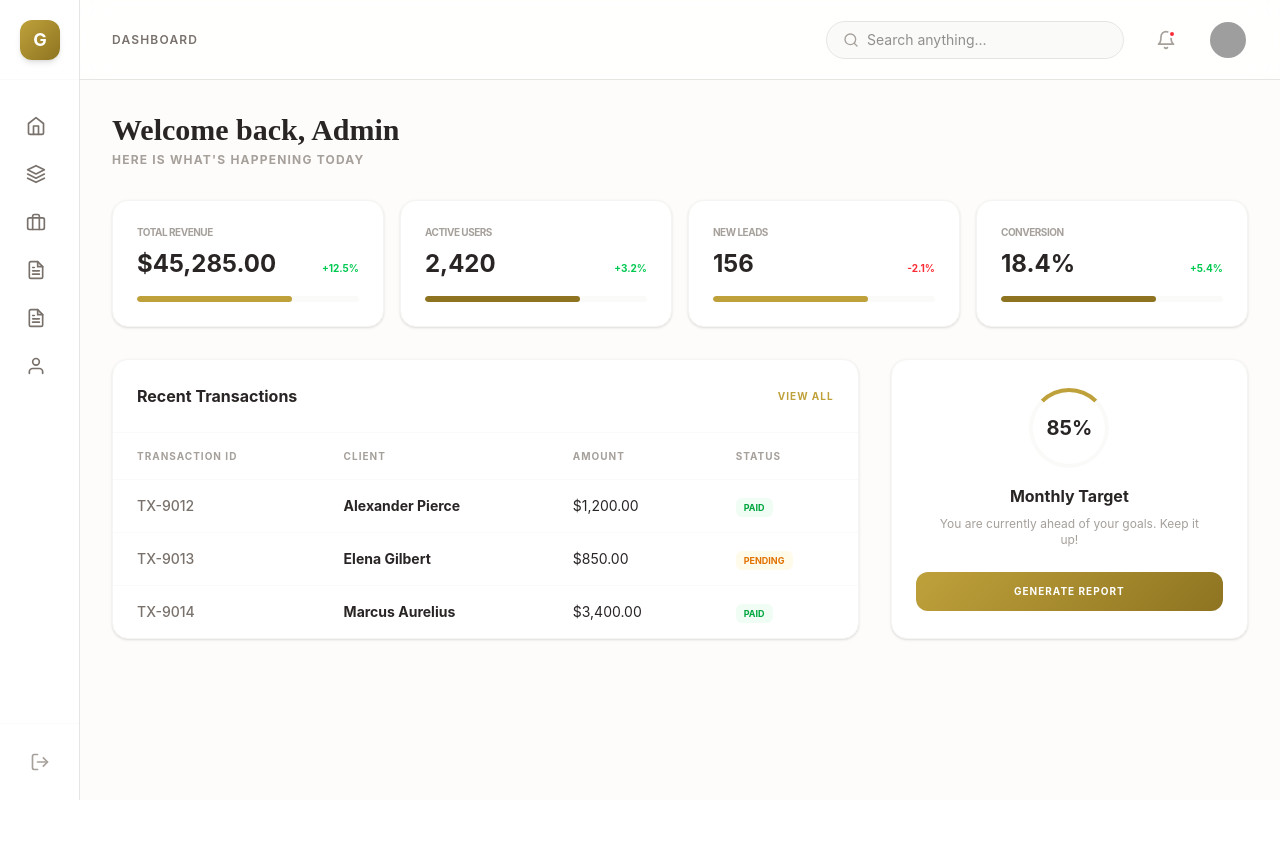
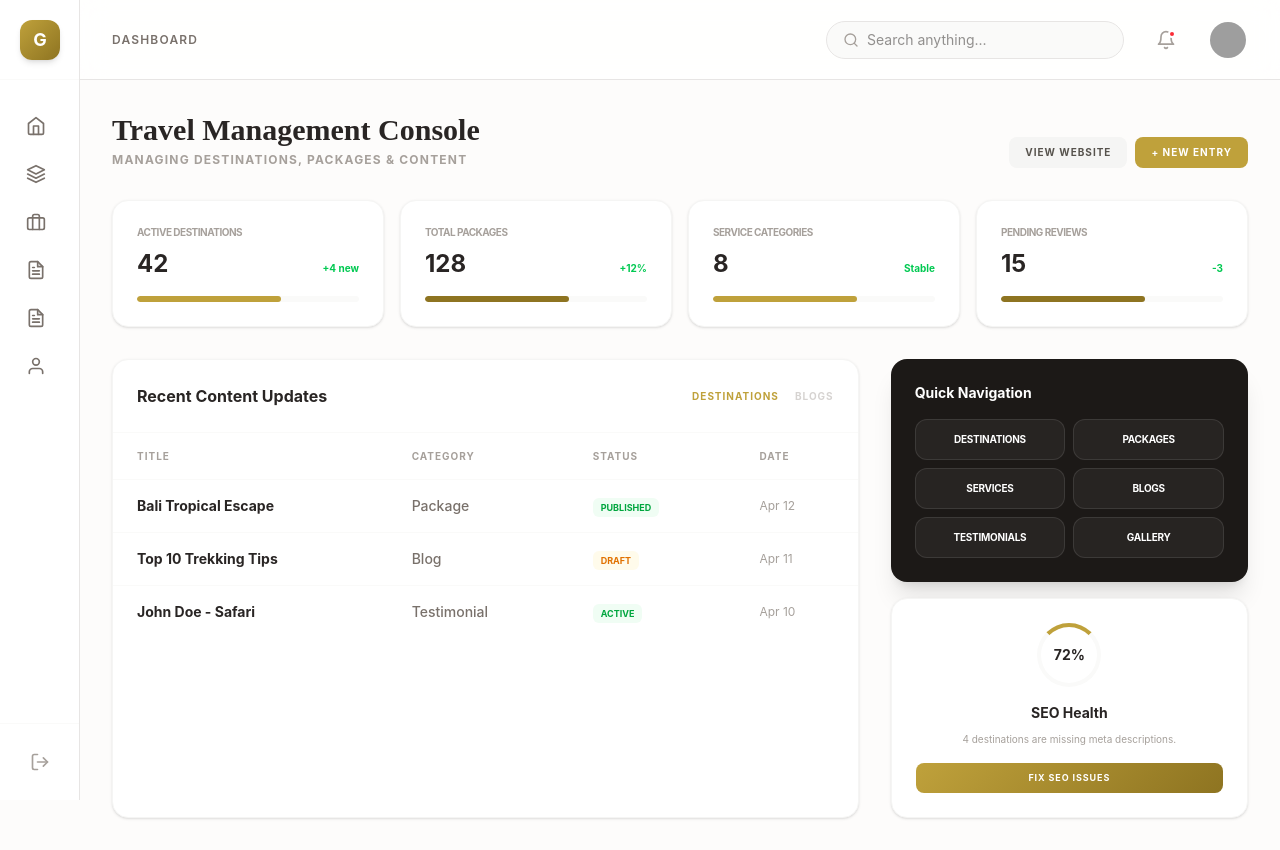
Before and after one commit to Ishwar70/client_project_01, a React (Vite) app: page /admin in a window 1280 px wide. Before the commit the page ends 800 px from the top, so only its background shows below. Built offline with nearby package versions, Linux system fonts and the light colour scheme; no server answers; sample sign-in values are in the browser's storage; grey boxes are pictures that could not be loaded.

Commit message:
dashbaord

```diff
--- a/src/admin/DashboardContent.jsx
+++ b/src/admin/DashboardContent.jsx
@@ -4,27 +4,37 @@ const GOLD = "#BFA13B";
 const DARK = "#8e7421";
 
 const DashboardContent = () => {
+  // Updated Stats to reflect your travel project data
   const stats = [
-    { label: "Total Revenue", value: "$45,285.00", growth: "+12.5%", color: GOLD },
-    { label: "Active Users", value: "2,420", growth: "+3.2%", color: DARK },
-    { label: "New Leads", value: "156", growth: "-2.1%", color: GOLD },
-    { label: "Conversion", value: "18.4%", growth: "+5.4%", color: DARK },
+    { label: "Active Destinations", value: "42", growth: "+4 new", color: GOLD },
+    { label: "Total Packages", value: "128", growth: "+12%", color: DARK },
+    { label: "Service Categories", value: "8", growth: "Stable", color: GOLD },
+    { label: "Pending Reviews", value: "15", growth: "-3", color: DARK },
   ];
 
-  const transactions = [
-    { id: "TX-9012", client: "Alexander Pierce", date: "Oct 24, 2026", amount: "$1,200.00", status: "Paid" },
-    { id: "TX-9013", client: "Elena Gilbert", date: "Oct 23, 2026", amount: "$850.00", status: "Pending" },
-    { id: "TX-9014", client: "Marcus Aurelius", date: "Oct 22, 2026", amount: "$3,400.00", status: "Paid" },
+  // Updated Recent Activity for Destinations/Packages
+  const recentUpdates = [
+    { id: "DEST-102", title: "Bali Tropical Escape", type: "Package", status: "Published", date: "Apr 12" },
+    { id: "BLOG-405", title: "Top 10 Trekking Tips", type: "Blog", status: "Draft", date: "Apr 11" },
+    { id: "TEST-009", title: "John Doe - Safari", type: "Testimonial", status: "Active", date: "Apr 10" },
   ];
 
   return (
     <div className="space-y-8 animate-in fade-in duration-700">
-      {/* Title */}
-      <div>
-        <h1 className="text-3xl font-bold text-stone-800" style={{ fontFamily: "'Cormorant Garamond', serif" }}>
-          Welcome back, Admin
-        </h1>
-        <p className="text-stone-400 text-xs uppercase tracking-widest font-bold mt-1">Here is what's happening today</p>
+      {/* Title & Context */}
+      <div className="flex flex-col md:flex-row md:items-end justify-between gap-4">
+        <div>
+          <h1 className="text-3xl font-bold text-stone-800" style={{ fontFamily: "'Cormorant Garamond', serif" }}>
+            Travel Management Console
+          </h1>
+          <p className="text-stone-400 text-xs uppercase tracking-widest font-bold mt-1">
+            Managing Destinations, Packages & Content
+          </p>
+        </div>
+        <div className="flex gap-2">
+           <button className="px-4 py-2 bg-stone-100 text-stone-600 rounded-lg text-[10px] font-bold uppercase tracking-widest">View Website</button>
+           <button className="px-4 py-2 text-white rounded-lg text-[10px] font-bold uppercase tracking-widest" style={{ backgroundColor: GOLD }}>+ New Entry</button>
+        </div>
       </div>
 
       {/* Stats Grid */}
@@ -34,45 +44,48 @@ const DashboardContent = () => {
             <p className="text-stone-400 text-[10px] uppercase font-bold tracking-tighter">{stat.label}</p>
             <div className="flex items-baseline justify-between mt-2">
               <h3 className="text-2xl font-bold">{stat.value}</h3>
-              <span className={`text-[10px] font-bold ${stat.growth.startsWith('+') ? 'text-green-500' : 'text-red-500'}`}>
-                {stat.growth}
-              </span>
+              <span className="text-[10px] font-bold text-green-500">{stat.growth}</span>
             </div>
             <div className="h-1.5 w-full bg-stone-50 rounded-full mt-4 overflow-hidden">
-              <div className="h-full rounded-full" style={{ width: '70%', backgroundColor: stat.color }} />
+              <div className="h-full rounded-full" style={{ width: '65%', backgroundColor: stat.color }} />
             </div>
           </div>
         ))}
       </div>
 
-      {/* Main Grid */}
+      {/* Main Management Grid */}
       <div className="grid grid-cols-1 lg:grid-cols-3 gap-8">
+
+        {/* Content Table */}
         <div className="lg:col-span-2 bg-white rounded-2xl shadow-sm border border-stone-100 overflow-hidden">
           <div className="p-6 border-b border-stone-50 flex justify-between items-center">
-            <h3 className="font-bold text-stone-800">Recent Transactions</h3>
-            <button className="text-[10px] font-bold text-[#BFA13B] uppercase tracking-widest">View All</button>
+            <h3 className="font-bold text-stone-800">Recent Content Updates</h3>
+            <div className="flex gap-4">
+                <button className="text-[10px] font-bold text-[#BFA13B] uppercase tracking-widest">Destinations</button>
+                <button className="text-[10px] font-bold text-stone-300 uppercase tracking-widest">Blogs</button>
+            </div>
           </div>
           <div className="overflow-x-auto">
             <table className="w-full text-left text-sm">
               <thead>
                 <tr className="text-stone-400 uppercase text-[10px] tracking-widest border-b border-stone-50">
-                  <th className="px-6 py-4">Transaction ID</th>
-                  <th className="px-6 py-4">Client</th>
-                  <th className="px-6 py-4">Amount</th>
+                  <th className="px-6 py-4">Title</th>
+                  <th className="px-6 py-4">Category</th>
                   <th className="px-6 py-4">Status</th>
+                  <th className="px-6 py-4">Date</th>
                 </tr>
               </thead>
               <tbody className="divide-y divide-stone-50">
-                {transactions.map((tx, i) => (
-                  <tr key={i} className="hover:bg-stone-50 transition-colors">
-                    <td className="px-6 py-4 font-medium text-stone-500">{tx.id}</td>
-                    <td className="px-6 py-4 font-bold">{tx.client}</td>
-                    <td className="px-6 py-4">{tx.amount}</td>
+                {recentUpdates.map((item, i) => (
+                  <tr key={i} className="hover:bg-stone-50 transition-colors cursor-pointer">
+                    <td className="px-6 py-4 font-bold text-stone-800">{item.title}</td>
+                    <td className="px-6 py-4 text-stone-500 font-medium">{item.type}</td>
                     <td className="px-6 py-4">
-                      <span className={`px-2 py-1 rounded-md text-[9px] font-bold uppercase ${tx.status === 'Paid' ? 'bg-green-50 text-green-600' : 'bg-amber-50 text-amber-600'}`}>
-                        {tx.status}
+                      <span className={`px-2 py-1 rounded-md text-[9px] font-bold uppercase ${item.status === 'Published' || item.status === 'Active' ? 'bg-green-50 text-green-600' : 'bg-amber-50 text-amber-600'}`}>
+                        {item.status}
                       </span>
                     </td>
+                    <td className="px-6 py-4 text-stone-400 text-xs">{item.date}</td>
                   </tr>
                 ))}
               </tbody>
@@ -80,21 +93,35 @@ const DashboardContent = () => {
           </div>
         </div>
 
-        {/* Small Widget Section */}
-        <div className="bg-white p-6 rounded-2xl shadow-sm border border-stone-100 flex flex-col justify-center items-center text-center">
-          <div className="w-20 h-20 rounded-full border-4 border-stone-50 flex items-center justify-center mb-4"
-               style={{ borderTopColor: GOLD }}>
-            <span className="text-xl font-bold">85%</span>
+        {/* Quick Management Shortcuts */}
+        <div className="space-y-4">
+          <div className="bg-stone-900 p-6 rounded-2xl shadow-xl text-white">
+            <h4 className="font-bold text-sm mb-4">Quick Navigation</h4>
+            <div className="grid grid-cols-2 gap-2">
+              {['Destinations', 'Packages', 'Services', 'Blogs', 'Testimonials', 'Gallery'].map((item) => (
+                <button key={item} className="p-3 rounded-xl bg-white/5 hover:bg-white/10 border border-white/10 text-[10px] font-bold uppercase tracking-tight transition-all">
+                  {item}
+                </button>
+              ))}
+            </div>
           </div>
-          <h4 className="font-bold text-stone-800">Monthly Target</h4>
-          <p className="text-stone-400 text-xs mt-2 px-4">You are currently ahead of your goals. Keep it up!</p>
-          <button
-            className="mt-6 w-full py-3 rounded-xl text-white font-bold text-[10px] tracking-widest transition-transform active:scale-95"
-            style={{ background: `linear-gradient(135deg, ${GOLD}, ${DARK})` }}
-          >
-            GENERATE REPORT
-          </button>
+
+          <div className="bg-white p-6 rounded-2xl shadow-sm border border-stone-100 flex flex-col items-center text-center">
+            <div className="w-16 h-16 rounded-full border-4 border-stone-50 flex items-center justify-center mb-4"
+                 style={{ borderTopColor: GOLD }}>
+              <span className="text-sm font-bold text-stone-800">72%</span>
+            </div>
+            <h4 className="font-bold text-stone-800 text-sm">SEO Health</h4>
+            <p className="text-stone-400 text-[10px] mt-2 leading-relaxed">
+              4 destinations are missing meta descriptions.
+            </p>
+            <button className="mt-4 w-full py-2 rounded-lg text-white font-bold text-[9px] tracking-widest"
+              style={{ background: `linear-gradient(135deg, ${GOLD}, ${DARK})` }}>
+              FIX SEO ISSUES
+            </button>
+          </div>
         </div>
+
       </div>
     </div>
   );
```
